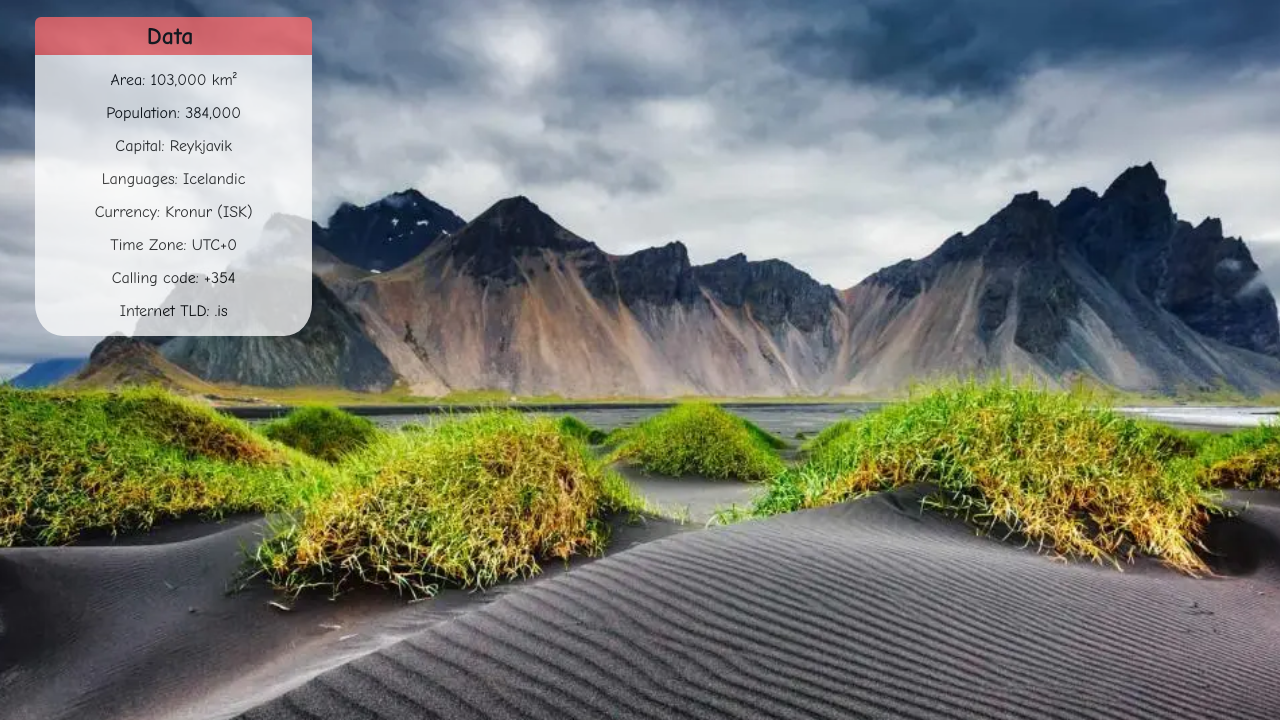
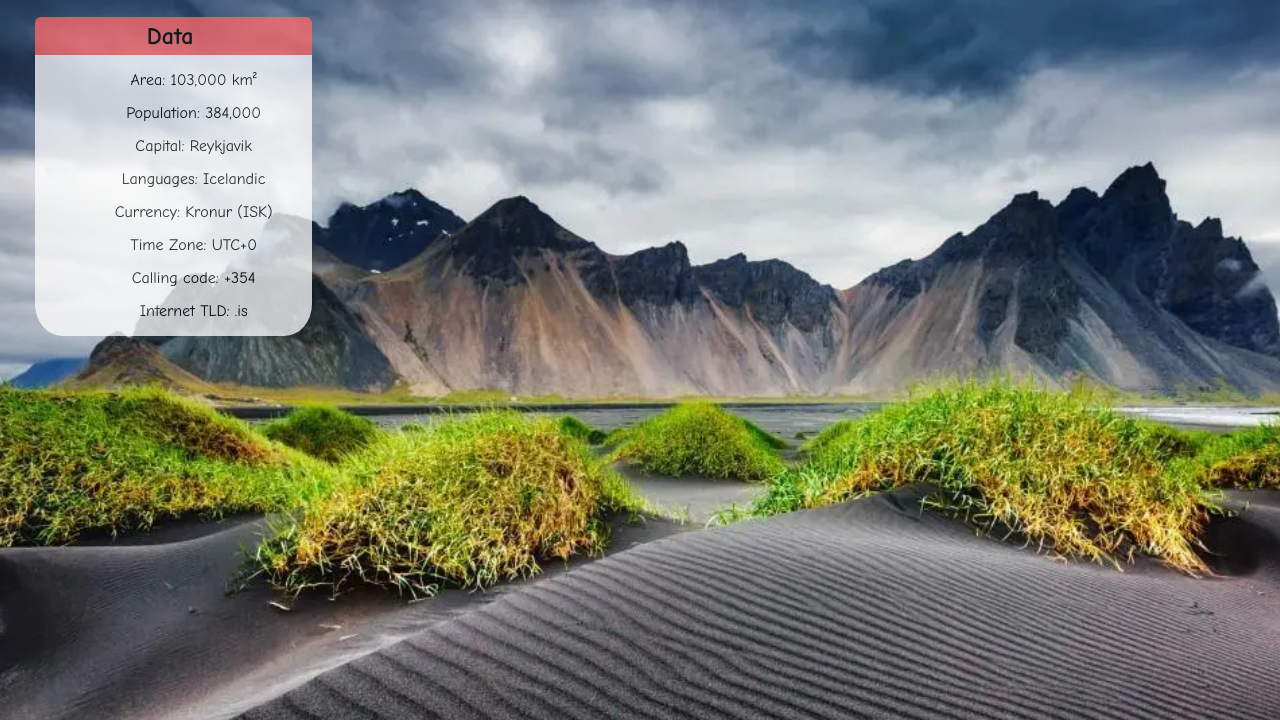
Before and after one commit to sjachvaecaesin/wdd131, a plain HTML site: page place.html in a window 1280 px wide. Shown: the part 80-800 px from the top of the page. Drawn offline with Linux system fonts and the light colour scheme.

Commit message:
love bugs

```diff
--- a/styles/place.css
+++ b/styles/place.css
@@ -40,9 +40,9 @@ div {
     text-align: center;
 }
 
-div ul {
+/* div ul {
     padding: 0;
-}
+} */
 
 div li {
     margin: 15px 0;
```
